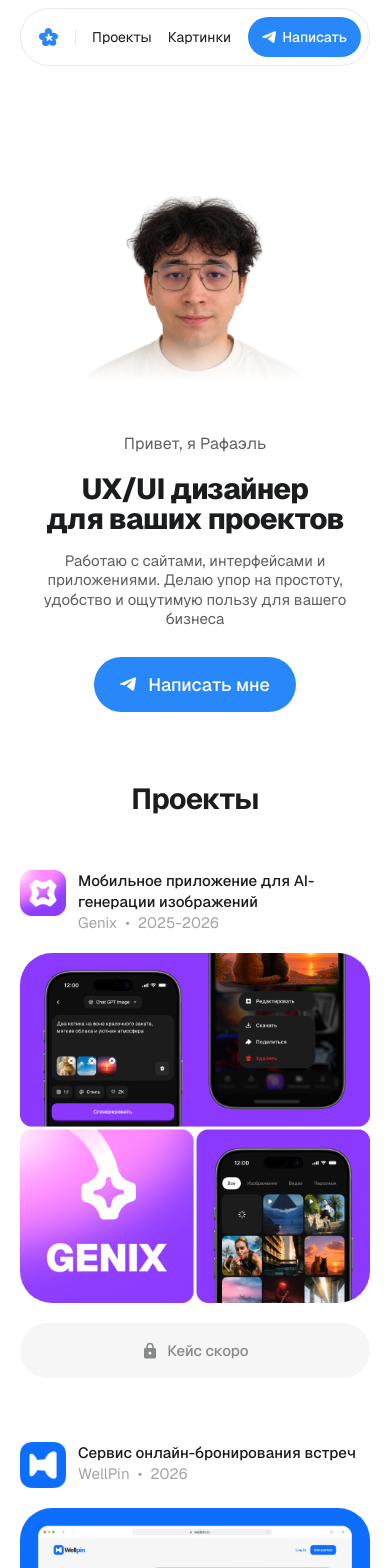
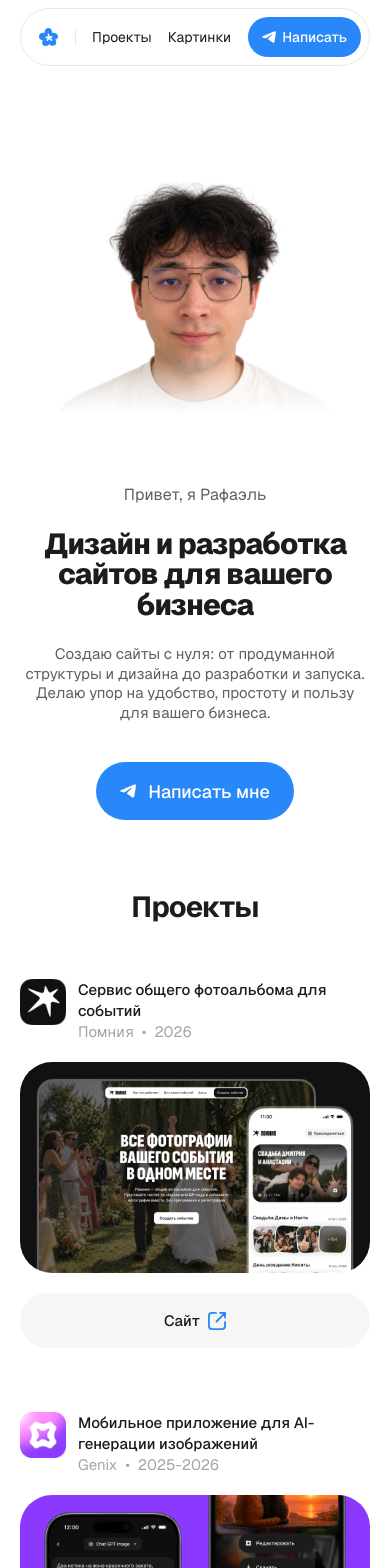
Before and after one commit to takesop/portfolio, a React (Vite) app: page / in a window 390 px wide. Shown: the top 1568 px of the page. Built offline with nearby package versions, Linux system fonts and the light colour scheme.

Commit message:
Update portfolio hero and add Pomniya project

```diff
--- a/src/main.jsx
+++ b/src/main.jsx
@@ -2,6 +2,8 @@ import { StrictMode, useEffect } from 'react'
 import { createRoot } from 'react-dom/client'
 import portrait from './assets/portrait.png'
 import genixGallery from './assets/genix-gallery.png'
+import pomniyaLogo from './assets/pomniya-logo.png'
+import pomniyaGallery from './assets/pomniya-gallery.jpg'
 import logo from './assets/logo.svg'
 import telegram from './assets/telegram.svg'
 import genixLogo from './assets/genix-logo.png'
@@ -43,9 +45,34 @@ function ContactButton({ compact = false }) {
   )
 }
 
+function useScrollReveal() {
+  useEffect(() => {
+    const revealItems = document.querySelectorAll('[data-reveal]')
+    const prefersReducedMotion = window.matchMedia('(prefers-reduced-motion: reduce)').matches
+
+    if (prefersReducedMotion || !('IntersectionObserver' in window)) {
+      revealItems.forEach((item) => item.classList.add('is-visible'))
+      return
+    }
+
+    revealItems.forEach((item) => item.classList.add('reveal-pending'))
+
+    const observer = new IntersectionObserver((entries) => {
+      entries.forEach((entry) => {
+        if (!entry.isIntersecting) return
+        entry.target.classList.add('is-visible')
+        observer.unobserve(entry.target)
+      })
+    }, { threshold: 0.12, rootMargin: '0px 0px -36px 0px' })
+
+    revealItems.forEach((item) => observer.observe(item))
+    return () => observer.disconnect()
+  }, [])
+}
+
 function Header() {
   return (
-    <header className="site-header">
+    <header className="site-header" data-reveal>
       <nav aria-label="Основная навигация">
         <div className="nav-links">
           <a className="brand" href="/" aria-label="На главную"><img src={logo} alt="" /></a>
@@ -62,9 +89,29 @@ function Header() {
 function Project() {
   return (
     <section className="projects" id="projects" aria-labelledby="projects-title">
-      <h2 id="projects-title">Проекты</h2>
+      <h2 id="projects-title" data-reveal>Проекты</h2>
       <div className="projects-list">
-        <article className="project-card">
+        <article className="project-card" data-reveal>
+          <div className="project-meta">
+            <div className="project-title-row">
+              <img className="project-logo" src={pomniyaLogo} alt="Логотип Помния" />
+              <div>
+                <h3>Сервис общего фотоальбома для событий</h3>
+                <p><span>Помния</span><i>•</i><span>2026</span></p>
+              </div>
+            </div>
+            <a className="project-action project-action--site" href="https://pomniya.ru" target="_blank" rel="noreferrer">
+              <span>Сайт</span>
+              <img src={externalLinkIcon} alt="" aria-hidden="true" />
+            </a>
+          </div>
+          <div className="gallery">
+            <a className="gallery-link" href="https://pomniya.ru" target="_blank" rel="noreferrer">
+              <img src={pomniyaGallery} alt="Дизайн сервиса Помния — общий фотоальбом для событий" />
+            </a>
+          </div>
+        </article>
+        <article className="project-card" data-reveal>
           <div className="project-meta">
             <div className="project-title-row">
               <img className="project-logo" src={genixLogo} alt="Логотип Genix" />
@@ -82,7 +129,7 @@ function Project() {
             <img src={genixGallery} alt="Экраны мобильного приложения Genix для генерации изображений" />
           </div>
         </article>
-        <article className="project-card">
+        <article className="project-card" data-reveal>
           <div className="project-meta">
             <div className="project-title-row">
               <img className="project-logo" src={wellpinLogo} alt="Логотип WellPin" />
@@ -102,7 +149,7 @@ function Project() {
             </a>
           </div>
         </article>
-        <article className="project-card">
+        <article className="project-card" data-reveal>
           <div className="project-meta">
             <div className="project-title-row">
               <img className="project-logo" src={atomicbotLogo} alt="Логотип AtomicBot" />
@@ -122,7 +169,7 @@ function Project() {
             </a>
           </div>
         </article>
-        <article className="project-card">
+        <article className="project-card" data-reveal>
           <div className="project-meta">
             <div className="project-title-row">
               <img className="project-logo" src={minuteslinkLogo} alt="Логотип MinutesLink" />
@@ -142,7 +189,7 @@ function Project() {
             </a>
           </div>
         </article>
-        <article className="project-card">
+        <article className="project-card" data-reveal>
           <div className="project-meta">
             <div className="project-title-row">
               <img className="project-logo" src={cloudusLogo} alt="Логотип Cloudus" />
@@ -175,24 +222,26 @@ function App() {
 
 function Footer() {
   return (
-    <footer>
+    <footer data-reveal>
       <span>@2026, Yolips</span><i>•</i><a href="https://t.me/Yolips" target="_blank" rel="noreferrer">Telegram</a><i>•</i><a href="mailto:yolipses@gmail.com">yolipses@gmail.com</a>
     </footer>
   )
 }
 
 function PicturesPage() {
+  useScrollReveal()
+
   return (
     <main id="top" className="pictures-page">
       <Header />
       <div className="pictures-shell">
-        <section className="pictures-intro" aria-labelledby="pictures-title">
+        <section className="pictures-intro" aria-labelledby="pictures-title" data-reveal>
           <img src={logo} alt="" aria-hidden="true" />
           <h1 id="pictures-title">Малая часть моих коммерческих<br />и личных работ с проектов</h1>
         </section>
         <section className="pictures-grid" aria-label="Галерея работ">
           {pictures.map((picture, index) => (
-            <div className={`picture-card ${index === 2 ? 'picture-card--wide' : ''}`} key={picture}>
+            <div className={`picture-card ${index === 2 ? 'picture-card--wide' : ''}`} key={picture} data-reveal>
               <img src={picture} alt={`Работа ${index + 1}`} />
             </div>
           ))}
@@ -204,6 +253,8 @@ function PicturesPage() {
 }
 
 function HomePage() {
+  useScrollReveal()
+
   useEffect(() => {
     if (window.location.hash !== '#projects') return
 
@@ -217,18 +268,18 @@ function HomePage() {
       <div className="page-shell">
         <section className="intro" aria-labelledby="intro-title">
           <Header />
-          <div className="hero-content">
+          <div className="hero-content" data-reveal>
             <img className="portrait" src={portrait} alt="Портрет Рафаэля" />
             <div className="hero-copy">
               <p className="eyebrow">Привет, я Рафаэль</p>
-              <h1 id="intro-title"><span>UX/UI дизайнер</span>{' '}<span>для&nbsp;ваших проектов</span></h1>
-              <p className="lead">Работаю с сайтами, интерфейсами и приложениями. Делаю упор на простоту, удобство и ощутимую пользу для вашего бизнеса</p>
+              <h1 id="intro-title"><span>Дизайн и разработка</span><span>сайтов для вашего бизнеса</span></h1>
+              <p className="lead">Создаю сайты с нуля: от продуманной структуры и дизайна<br className="lead-break" /> до разработки и запуска. Делаю упор на удобство, простоту<br className="lead-break" /> и пользу для вашего бизнеса.</p>
             </div>
             <ContactButton />
           </div>
         </section>
         <Project />
-        <section className="contact-section" aria-labelledby="contact-title">
+        <section className="contact-section" aria-labelledby="contact-title" data-reveal>
           <img className="contact-flower" src={ctaFlower} alt="" aria-hidden="true" />
           <div className="contact-copy">
             <h2 id="contact-title">Обсудим проект?</h2>
--- a/src/styles.css
+++ b/src/styles.css
@@ -15,7 +15,7 @@ body { margin: 0; min-width: 320px; }
 a { color: inherit; text-decoration: none; }
 main { overflow: hidden; }
 .page-shell { width: min(960px, calc(100% - 40px)); margin: 20px auto 0; display: flex; flex-direction: column; gap: 160px; }
-.intro { width: min(760px, 100%); margin: 0 auto; padding-top: 169px; display: flex; flex-direction: column; gap: 100px; }
+.intro { width: min(760px, 100%); margin: 0 auto; padding-top: 149px; display: flex; flex-direction: column; gap: 100px; }
 .site-header { position: fixed; z-index: 100; top: 20px; right: 0; left: 0; display: flex; justify-content: center; background: transparent; }
 .site-header nav { min-height: 69px; display: flex; align-items: center; gap: 64px; padding: 4px 12px 4px 20px; border: 1px solid #e9e9e9; border-radius: 100px; background: #fff; }
 .nav-links { display: flex; align-items: center; gap: 20px; font-size: 16px; }
@@ -30,12 +30,13 @@ main { overflow: hidden; }
 .contact-button--compact { min-height: 45px; gap: 10px; padding: 12px 16px; font-size: 16px; }
 .hero-content { display: flex; flex-direction: column; align-items: center; gap: 40px; text-align: center; }
 .portrait { width: 300px; height: 300px; object-fit: cover; }
-.hero-copy { display: flex; flex-direction: column; align-items: center; gap: 20px; }
+.hero-copy { width: min(660px, 100%); display: flex; flex-direction: column; align-items: center; gap: 24px; }
 .eyebrow { margin: 0; color: #5f6161; font-size: 16px; }
 h1, h2, h3, p { margin: 0; }
-h1 { width: min(452px, 100%); font-size: 36px; line-height: 1.05; font-weight: 800; letter-spacing: -.8px; }
-.lead { width: min(462px, 100%); color: rgba(26, 28, 29, .7); font-size: 18px; line-height: 1.3; }
-.hero-copy h1 + .lead { margin-top: -4px; }
+h1 { width: min(452px, 100%); font-size: 32px; line-height: 1.05; font-weight: 800; letter-spacing: -.8px; }
+.hero-copy h1 span { display: block; }
+.lead { width: min(640px, 100%); color: rgba(26, 28, 29, .7); font-size: 18px; line-height: 1.3; }
+.hero-content > .contact-button { min-height: 55px; padding: 16px 26px; font-size: 18px; }
 .projects { display: flex; flex-direction: column; align-items: center; gap: 80px; scroll-margin-top: 100px; }
 h2 { font-size: 36px; line-height: 1.05; font-weight: 700; letter-spacing: -.8px; }
 .projects-list { width: 100%; display: flex; flex-direction: column; gap: 80px; }
@@ -73,6 +74,21 @@ footer a:first-of-type { text-decoration: underline; text-underline-offset: 2px;
 .picture-card img { display: block; width: 100%; height: auto; }
 .pictures-shell > footer { margin-top: 160px; }
 
+[data-reveal] { transition: opacity .7s ease, transform .7s cubic-bezier(.2,.7,.2,1); transition-delay: var(--reveal-delay, 0ms); }
+[data-reveal].reveal-pending { opacity: 0; transform: translateY(24px); }
+[data-reveal].is-visible { opacity: 1; transform: translateY(0); }
+.projects-list > .project-card:nth-child(2) { --reveal-delay: 70ms; }
+.projects-list > .project-card:nth-child(3) { --reveal-delay: 140ms; }
+.projects-list > .project-card:nth-child(4) { --reveal-delay: 210ms; }
+.projects-list > .project-card:nth-child(5) { --reveal-delay: 280ms; }
+.projects-list > .project-card:nth-child(6) { --reveal-delay: 350ms; }
+.projects-list > .project-card:nth-child(7) { --reveal-delay: 420ms; }
+.pictures-grid > .picture-card:nth-child(2) { --reveal-delay: 70ms; }
+.pictures-grid > .picture-card:nth-child(3) { --reveal-delay: 140ms; }
+.pictures-grid > .picture-card:nth-child(4) { --reveal-delay: 210ms; }
+.pictures-grid > .picture-card:nth-child(5) { --reveal-delay: 280ms; }
+.pictures-grid > .picture-card:nth-child(6) { --reveal-delay: 350ms; }
+
 @media (max-width: 768px) {
   .page-shell { width: min(100% - 48px, 680px); margin-top: 16px; gap: 112px; }
   .intro { padding-top: 149px; gap: 80px; }
@@ -82,10 +98,9 @@ footer a:first-of-type { text-decoration: underline; text-underline-offset: 2px;
   .nav-divider { margin-left: 0; }
   .contact-button--compact { min-height: 40px; padding: 10px 13px; font-size: 14px; }
   .contact-button--compact img { width: 14px; height: 14px; }
-  .hero-content { gap: 28px; }
-  .portrait { width: 240px; height: 240px; }
+  .hero-content { gap: 40px; }
   h1, h2 { font-size: 32px; }
-  .lead { font-size: 17px; }
+  .lead { font-size: 18px; }
   .projects { gap: 56px; }
   .projects-list { gap: 64px; }
   .project-card { gap: 20px; }
@@ -101,12 +116,15 @@ footer a:first-of-type { text-decoration: underline; text-underline-offset: 2px;
 }
 @media (max-width: 600px) {
   .page-shell { width: calc(100% - 40px); gap: 80px; }
+  .intro { padding-top: 128px; }
   .site-header { top: 8px; }
   .site-header nav { width: calc(100% - 40px); min-height: 56px; max-width: none; justify-content: space-between; gap: 8px; padding: 8px 8px 8px 16px; }
   .nav-links { gap: 16px; font-size: 14px; }
   .contact-button--compact { min-height: 40px; gap: 6px; padding: 10px 14px; font-size: 14px; }
   .contact-button--compact img { width: 14px; height: 14px; }
   h1 span { display: block; }
+  .lead-break { display: none; }
+  .hero-content > .contact-button { min-height: 58px; padding: 17px 24px; font-size: 18px; }
   .lead { font-size: 15px; }
   .project-card { gap: 20px; }
   .project-meta { display: contents; }
@@ -144,6 +162,10 @@ footer a:first-of-type { text-decoration: underline; text-underline-offset: 2px;
   .contact-section > .contact-button { min-height: 52px; padding: 14px 22px; font-size: 16px; }
   .contact-grass { top: auto; bottom: 0; height: 90px; object-fit: cover; object-position: bottom; }
 }
+
+@media (prefers-reduced-motion: reduce) {
+  *, *::before, *::after { scroll-behavior: auto !important; animation-duration: .01ms !important; animation-iteration-count: 1 !important; transition-duration: .01ms !important; }
+}
 @media (max-width: 360px) {
   .page-shell { width: calc(100% - 40px); }
   .nav-links a:last-child { display: none; }
--- a/vite.config.js
+++ b/vite.config.js
@@ -4,6 +4,11 @@ import react from '@vitejs/plugin-react'
 export default defineConfig({
   plugins: [react()],
   base: '/',
+  server: {
+    host: '127.0.0.1',
+    port: 5180,
+    strictPort: true,
+  },
   build: {
     rollupOptions: {
       input: {
```
Also changed, not shown: src/assets/pomniya-gallery.jpg (added), src/assets/pomniya-logo.png (added).
